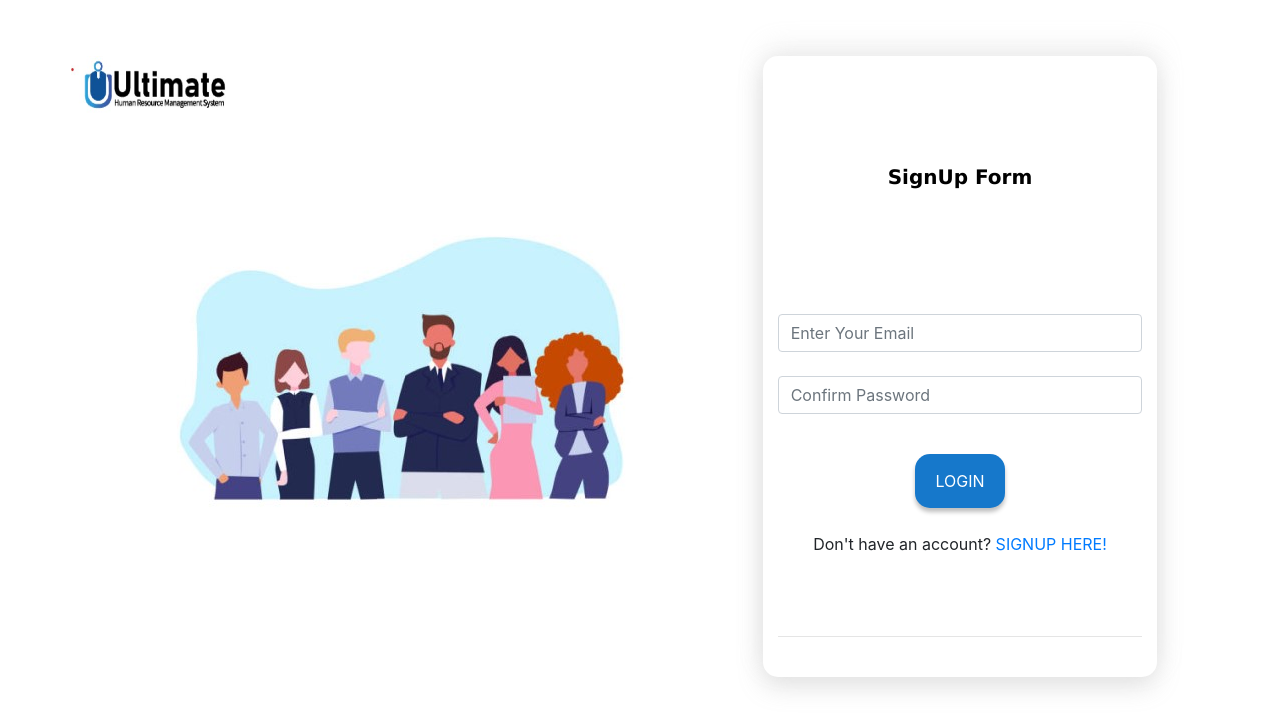
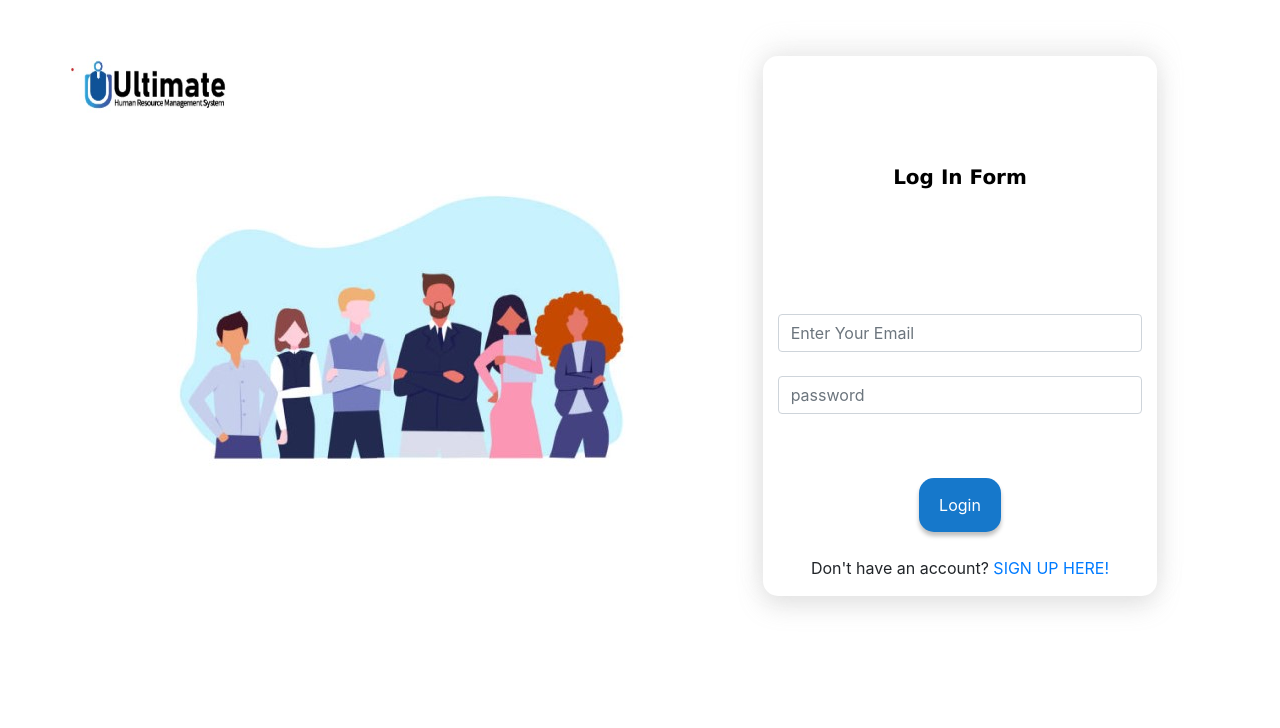
Before and after one commit to hasibkyau/React-signup-form, a React (Create React App) app: page /login in a window 1280 px wide. Shown: the top 728 px of the page. Built offline with nearby package versions, Linux system fonts and the light colour scheme.

Commit message:
created post request for login

```diff
--- a/src/components/Auth/Login.js
+++ b/src/components/Auth/Login.js
@@ -1,87 +1,69 @@
 import React, { Component } from 'react';
 import { Formik } from 'formik';
 import { Alert } from 'reactstrap';
-import { Link } from 'react-router-dom';
-
-import Spinner from '../Spinner/Spinner'
-
+import { Link, redirect } from 'react-router-dom';
+import Dashboard from '../Dashborad';
+import { useNavigate } from 'react-router-dom';
+import axios from 'axios';
+// import { redirect } from "react-router-dom";
 
 class Login extends Component {
     state = {
-        mode: "Sign Up",
-        account: "Create New Account",
-        step: 1,
+        mode: "Login",
     }
 
-    switchModeHandler = () => {
-        // this.setState({ mode: this.state.mode === "Sign Up" ? "Login" : "Sign Up" })
-        this.setState({ step: this.state.step + 1 })
-    }
-
-    switchBack = () => {
-        // this.setState({ mode: this.state.mode === "Sign Up" ? "Login" : "Sign Up" })
-        this.setState({ step: this.state.step - 1 })
-    }
 
     render() {
         let err = null;
-        if (this.props.authFailedMsg != null) {
-            err = <Alert color='danger'>{this.props.authFailedMsg}</Alert>
-        }
         let form = null;
-        if (this.props.authLoading) {
-            form = <Spinner />
-        } else {
+
         form = <Formik
             initialValues={
                 {
-                        fName: "",
-                        lName: "",
                     email: "",
                     password: "",
-                        passwordConfirm: "",
-                        phoneNumber: "",
                 }
             }
 
             onSubmit={
                 (values) => {
-                        this.props.auth(values.email, values.password, this.state.mode, values.fName, values.lName);
+                    console.log(values)
+
+                      axios.post('https://test.nexisltd.com/login', values)
+                        .then(response => {
+                            console.log(response.status)
+                            if(response.status === 200){
+                                redirect("/")
+                            }
+                        });
+
                 }
             }
 
             validate={(values) => {
                 const errors = {};
-
                 if (!values.email) {
                     errors.email = 'Required';
                 } else if (!/^[A-Z0-9._%+-]+@[A-Z0-9.-]+\.[A-Z]{2,}$/i.test(values.email)) {
                     errors.email = 'Invalid email address';
                 }
-
                 if (!values.password) {
                     errors.password = 'Required';
-                    } else if (values.password.length < 4) {
-                        errors.password = 'Must be atleast 6 characters!';
-                    }
-
-                    if (this.state.mode === "Sign Up") {
-                        if (!values.passwordConfirm) {
-                            errors.passwordConfirm = 'Required';
-                        } else if (values.password !== values.passwordConfirm) {
-                            errors.passwordConfirm = 'Password field does no match!';
-                        }
+                } else if (values.password.length < 8) {
+                    errors.password = 'Must be atleast 8 characters!';
                 }
                 //console.log("Errors:", errors)
                 return errors;
-                }}
-            >
-                {({ values, handleChange, handleSubmit, errors }) => (
+            }
+            }>
+
+            {
+                ({ values, handleChange, handleSubmit, errors }) => (
 
                     <form onSubmit={handleSubmit}>
+                        <div>
+                            <p className='Title1'>Log In Form</p>
 
-                        <div>
-                            <p className='Title1'>SignUp Form</p>
                             <input
                                 required={true}
                                 name="email"
@@ -91,35 +73,27 @@ class Login extends Component {
                                 onChange={handleChange}
                             />
                             <br />
-
                             <input
                                 required={true}
                                 type="password"
-                                name="passwordConfirm"
-                                placeholder="Confirm Password"
+                                name="password"
+                                placeholder="password"
                                 className="form-control"
-                                value={values.passwordConfirm}
+                                value={values.password}
                                 onChange={handleChange}
                             />
-                            <span style={{ fontStyle: "italic", color: "black" }}>{errors.passwordConfirm}</span>
-
-                            <button type="submit" className="Button1"> LOGIN </button>
-
-                            {/* <button className="Button1" onClick={this.switchModeHandler}>Next Step</button> */}
-
-                            <br />
-                            <p style={{ textAlign: "center" }}>Don't have an account? <Link to="/">SIGNUP HERE!</Link></p>
-
-                            <br /><br />
-                            <hr />
+                            <span style={{ fontStyle: "italic", color: "black" }}>{errors.password}</span>
                             <br />
 
+                            <button type='submit' className="Button1" >Login</button>
+                            <br />
+                            <p style={{ textAlign: "center" }}>Don't have an account? <Link to="/">SIGN UP HERE!</Link></p>
                         </div>
                     </form>
                 )
             }
         </Formik >
-        }
+
         return (
             <div>
                 {err}
--- a/src/components/Auth/SignUp.js
+++ b/src/components/Auth/SignUp.js
@@ -7,13 +7,9 @@ import { useNavigate } from 'react-router-dom';
 import axios from 'axios';
 // import { redirect } from "react-router-dom";
 
-import Spinner from '../Spinner/Spinner'
-
-
 class SignUp extends Component {
     state = {
         mode: "Sign Up",
-        account: "Create New Account",
         step: 1,
     }
 
@@ -28,20 +24,11 @@ class SignUp extends Component {
         this.setState({ step: this.state.step - 1 })
     }
 
-    Dashboard = () => {
-        console.log("redirect")
-        redirect("/")
-    }
 
     render() {
         let err = null;
-        if (this.props.authFailedMsg != null) {
-            err = <Alert color='danger'>{this.props.authFailedMsg}</Alert>
-        }
         let form = null;
-        if (this.props.authLoading) {
-            form = <Spinner />
-        } else {
+
         form = <Formik
             initialValues={
                 {
@@ -58,44 +45,40 @@ class SignUp extends Component {
                     console.log(values)
                     // this.setState({step: 0})
 
+                    //   axios.post('https://test.nexisltd.com/signup', values)
+                    //     .then(response => {
+                    //         console.log(response.status)
+                    //         if(response.status === 200){
+                    //             redirect("/Dashboard")
+                    //         }
+                    //     });
 
-                        this.props.auth(values.email, values.password, this.state.mode, values.first_name, values.last_Name);
-                        console.log(values)
-                        axios.post('https://test.nexisltd.com/signup', values)
-                            .then(response => {
-                                console.log(response.status)
-                                if(response.status === 200){
-                                    redirect("/Dashboard")
-                                }
-                            });
                 }
             }
 
             validate={(values) => {
                 const errors = {};
-
                 if (!values.email) {
                     errors.email = 'Required';
                 } else if (!/^[A-Z0-9._%+-]+@[A-Z0-9.-]+\.[A-Z]{2,}$/i.test(values.email)) {
                     errors.email = 'Invalid email address';
                 }
-
                 if (!values.password) {
                     errors.password = 'Required';
                 } else if (values.password.length < 8) {
                     errors.password = 'Must be atleast 8 characters!';
                 }
-
                 //console.log("Errors:", errors)
                 return errors;
-                }}
-            >
-                {({ values, handleChange, handleSubmit, errors }) => (
+            }
+            }>
+
+            {
+                ({ values, handleChange, handleSubmit, errors }) => (
 
                     <form onSubmit={handleSubmit}>
 
-                        {this.state.mode === "Sign Up" ?
-                            this.state.step === 1 ?
+                        {this.state.step === 1 ?
                             <div>
                                 <p className='Title1'>SignUp Form</p>
                                 <input
@@ -171,14 +154,13 @@ class SignUp extends Component {
                                         <br />
                                         <p style={{ textAlign: "center" }}>Already have an account? <Link to="login">LOGIN HERE!</Link></p>
 
-                                        </div> : <Redirect to="/login"/>
-                            : null}
+                                    </div> : null}
 
                     </form>
                 )
             }
         </Formik >
-        }
+
         return (
             <div>
                 {err}
--- a/src/components/Main.js
+++ b/src/components/Main.js
@@ -61,11 +61,12 @@ const router = createBrowserRouter([
 function Main() {
     return (
         <div>
-            {
+            <RouterProvider router={router} />
+            {/* {
                 createRoot(document.getElementById("root")).render(
                     <RouterProvider router={router} />
                 )
-            }
+            } */}
         </div>
     )
 }
```
Lines whose indentation alone changed are shown as unchanged.
